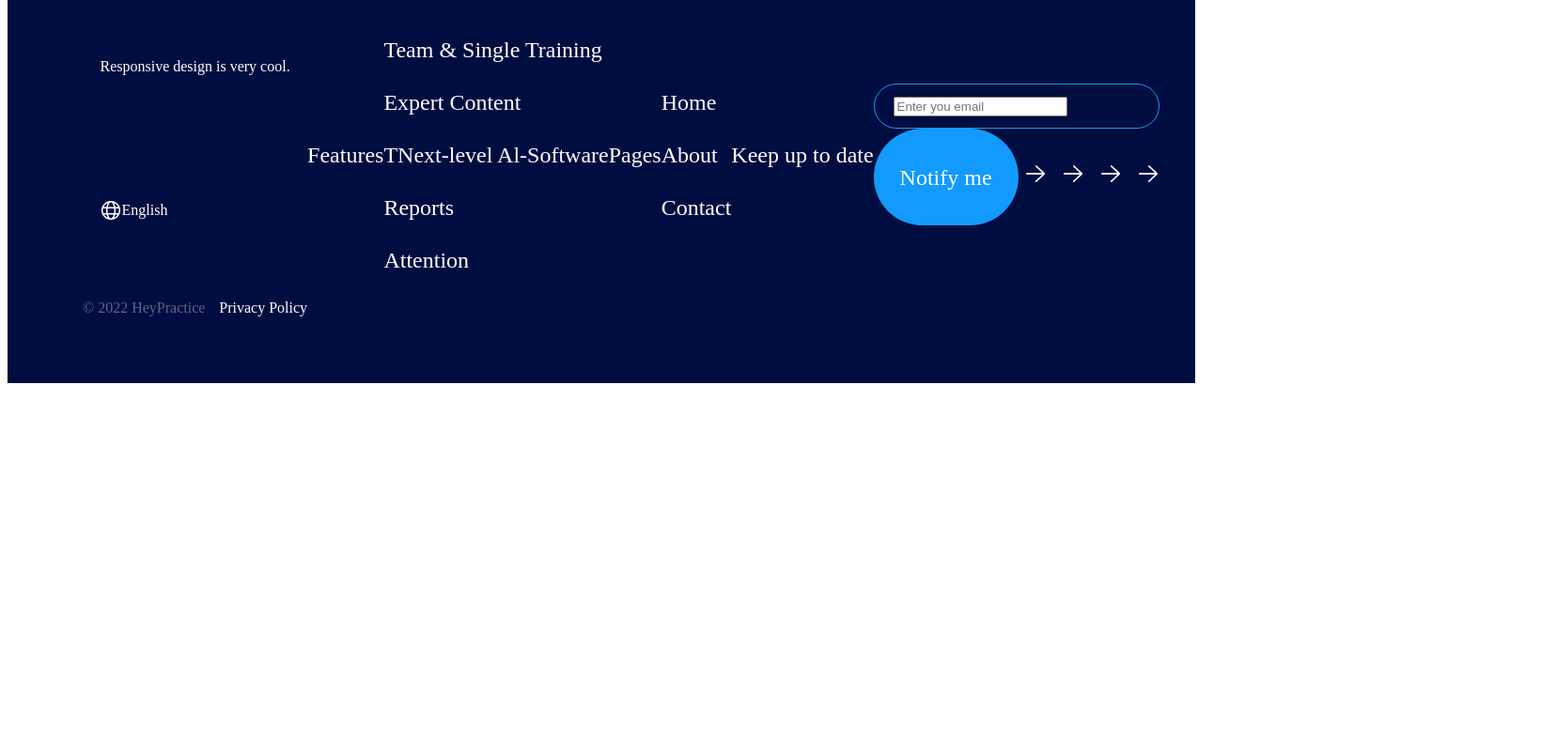
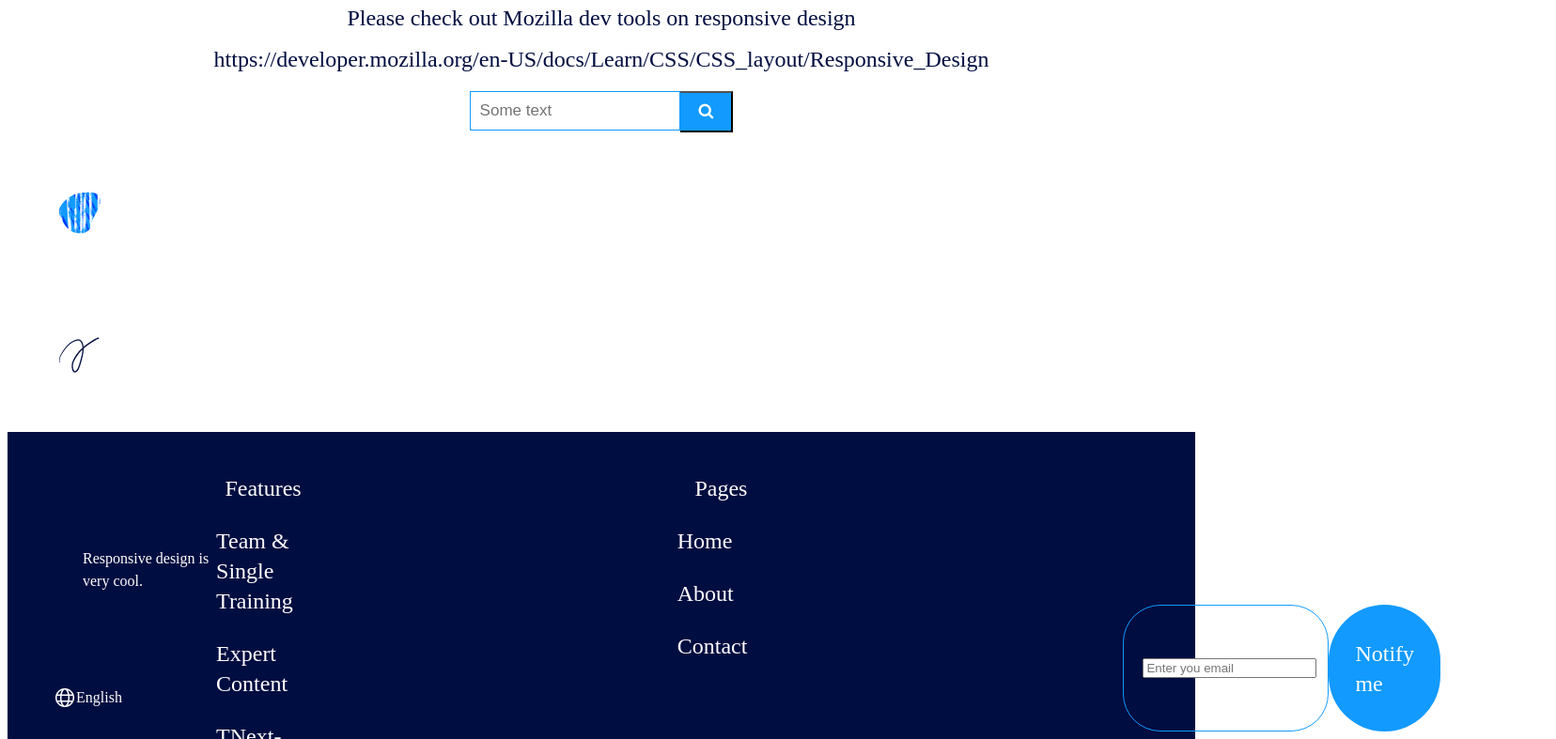
Before and after one commit to Anastasiiasyvak/fourth_assignment_html_css, a plain HTML site: page index.html in a window 1280 px wide. Shown: the part 216-1003 px from the top of the page at 94% size, 1656 px wide, since content can reach past the window. Before the commit the page ends 816 px from the top, so only its background shows below. Drawn offline with Linux system fonts and the light colour scheme.

Commit message:
add part1

```diff
--- a/index.html
+++ b/index.html
@@ -4,6 +4,7 @@
     <meta charset="UTF-8">
     <title>fourth homework</title>
     <link rel="stylesheet" href="media.css"/>
+    <link rel="stylesheet" href="https://cdnjs.cloudflare.com/ajax/libs/font-awesome/4.7.0/css/font-awesome.min.css">
 </head>
 <body>
 
@@ -34,7 +35,35 @@
                 </div>
             </div>
         </div>
-        <div class="F_P_K">
+
+
+        <div class="part1">
+            <div class="responsible_text">
+                Hi! I am a <span style="color: rgba(18, 154, 254, 1)">responsive</span> site
+            </div>
+            <div class="link">
+                <p>Please check out Mozilla dev tools on responsive design</p>
+                <p>https://developer.mozilla.org/en-US/docs/Learn/CSS/CSS_layout/Responsive_Design</p>
+            </div>
+            <div>
+                <form class="example" action="/action_page.php">
+                    <input type="text" placeholder="Some text" name="search">
+                    <button type="submit"><i class="fa fa-search"></i></button>
+                </form>
+            </div>
+            <div class="parth">
+                <img src="parth1.png">
+                <img src="parth.png">
+            </div>
+
+        </div>
+        <div class="part2">
+
+        </div>
+        <div class="part3">
+
+        </div>
+        <div class="part4">
 
         </div>
         <div class="Footer">
@@ -59,8 +88,8 @@
                 </div>
             </div>
             <div class="F_P_K">
-                <p>Features</p>
                 <div class="Features">
+                    <p class="F_P_K">Features</p>
                     <div>
                         <p>Team & Single Training</p>
                     </div>
@@ -77,8 +106,9 @@
                         <p>Attention</p>
                     </div>
                 </div>
-                <p>Pages</p>
+
                 <div class="Pages">
+                    <p class="F_P_K">Pages</p>
                     <div>
                         <p>Home</p>
                     </div>
@@ -89,13 +119,16 @@
                         <p>Contact</p>
                     </div>
                 </div>
-                <p>Keep up to date</p>
+
                 <div class="Keep_up_to_date">
-                    <div class="Form">
-                        <input type="email" value="" placeholder="Enter you email">
-                    </div>
-                    <div class="Button2">
-                        <p style="color: rgba(255, 255, 255, 1)">Notify me</p>
+                    <p class="F_P_K">Keep up to date</p>
+                    <div class="form_button">
+                        <div class="Form">
+                            <input type="email" value="" placeholder="Enter you email">
+                        </div>
+                        <div class="Button2">
+                            <p style="color: rgba(255, 255, 255, 1)">Notify me</p>
+                        </div>
                     </div>
                     <div class="arrow">
                         <img src="Button.png">
@@ -104,6 +137,8 @@
                         <img src="Button.png">
                     </div>
                 </div>
+
+
             </div>
         </div>
     </div>
--- a/media.css
+++ b/media.css
@@ -1,6 +1,8 @@
 .Web_search {
     width: 100%;
     min-height: 100vh;
+    /* width: 1440px;
+    height: 3567px; */
     display: flex;
     flex-direction: column;
     align-items: stretch;
@@ -70,6 +72,94 @@
     background:#FFF;
     cursor: pointer;
 }
+
+
+.part1{
+    display: flex;
+    align-items: center;
+    flex-direction: column;
+}
+.responsible_text{
+    font-family: Abel;
+    font-size: 56px;
+    font-weight: 400;
+    line-height: 64px;
+    white-space: nowrap;
+}
+.link{
+    color: #000D40;
+    text-align: center;
+    font-family: Abel;
+    font-size: 24px;
+    font-weight: 400;
+    line-height: 20px;
+}
+
+* {
+    box-sizing: border-box;
+  }
+form.example input[type=text] {
+    padding: 10px;
+    font-size: 17px;
+    border: 1px solid #129AFE;
+    float: left;
+    width: 80%;
+    background: rgba(255, 255, 255, 1);
+  }
+
+  form.example button {
+    float: left;
+    width: 20%;
+    padding: 10px;
+    color: white;
+    font-size: 17px;
+    background: rgba(18, 154, 254, 1);
+    border-left: none;
+    cursor: pointer;
+  }
+
+
+
+.parth img:first-child {
+    margin-right: 1000px;
+    margin-top: 20px;
+
+}
+
+
+
+
+
+.Footer_CTA{
+    width: 1440px;
+    height: 440px;
+}
+
+.BG_Elip{
+    width: 3503px;
+    height: 3503px;
+    display: flex;
+    background: #000D40;
+    width: 100%;
+    color: white;
+    /* text-align: flex-end; */
+    padding: 20px 0;
+
+    border-radius: 3503px;
+    background: #000D40;
+}
+
+
+
+
+
+
+
+
+
+
+
+
 
 .Footer{
     display: flex;
@@ -156,17 +246,32 @@
     font-weight: 400;
     line-height: 32px;
     display: flex;
-    justify-content: space-between;
-    align-items: center;
+    justify-content: flex-end;
     flex-direction: row;
+    gap: 400px;
 }
 
-.Features.Pages.Keep_up_to_date{
+
+
+.Features.Pages{
     color: #FFF;
     font-family: Aleo;
     font-size: 16px;
     font-weight: 400;
     line-height: 24px;
+    display: flex;
+    flex-direction: column;
+    justify-content: space-between;
+}
+
+
+
+
+.Keep_up_to_date{
+    display: flex;
+    justify-content: space-between;
+    align-items: flex-end;
+    flex-direction: column;
 }
 
 .Form{
@@ -185,20 +290,24 @@
 }
 
 .Button2{
-    border-radius: 100px;
+    border-radius: 60px;
     background:  #129AFE;
     display: flex;
     padding: 11.5px 28px;
     justify-content: center;
     align-items: center;
-    gap: 8px;
-    display: inline-flex;
-    align-items: flex-start;
+}
+
+.form_button{
+    display: flex;
+    justify-content: space-between;
 }
 
 .arrow{
-    display: inline-flex;
-    align-items: flex-start;
-    gap: 16px;
-    color: rgba(255, 255, 255, 1)
+     gap: 16px;
+    color: rgba(255, 255, 255, 1);
+    display: flex;
+    justify-content: space-between;
+    align-items: flex-end;
+    cursor: pointer;
 }
```
Also changed, not shown: parth.png (added), parth1.png (added).
